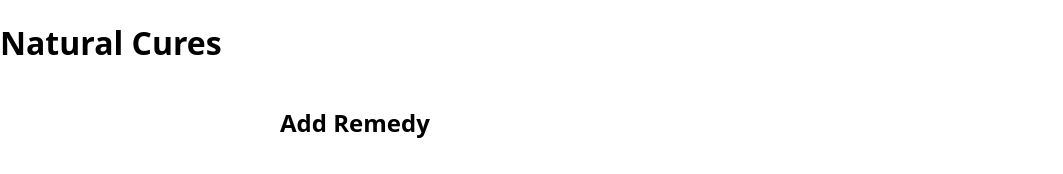
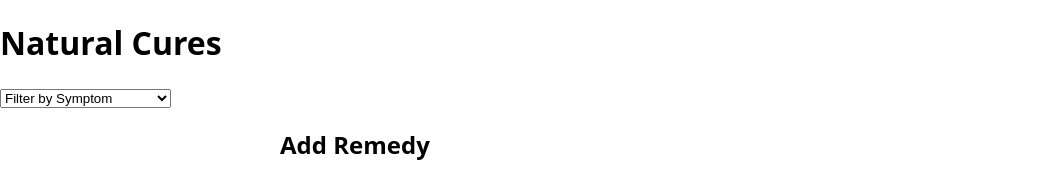
Before and after one commit to Rahaf91/capstone-natural-cures, a Next.js app: page / in a window 1280 px wide. Shown: the top 174 px of the page, without its empty margins (0-1063 px from the left). Built offline with nearby package versions, Linux system fonts and the light colour scheme.

Commit message:
function work

```diff
--- a/components/FilterRemedies.js
+++ b/components/FilterRemedies.js
@@ -1,30 +1,30 @@
-export default function FilterList() {
+import symptoms from "../assets/symptoms.json";
+
+export default function FilterList({
+  selectedSymptom,
+  handleSymptomChange,
+  handleClearFilter,
+}) {
   return (
     <>
-      <ul>
-        {symptoms.map((symptom) => (
-          <li key={symptom} onClick={() => onSelect(symptom)}>
-            {symptom}
-          </li>
-        ))}
-      </ul>
-      <ul>
-        {selectedSymptoms.length !== 0 && (
-          <>
-            {selectedSymptoms.map((selectedSymptom) => (
-              <li
-                key={selectedSymptom}
-                onClick={() => onDeselect(selectedSymptom)}
-              >
-                {selectedSymptom} X
-              </li>
-            ))}
-            <button type="button" onClick={onClear}>
-              Clear
-            </button>
-          </>
+      <section>
+        <select
+          id="symptoms"
+          name="symptoms"
+          value={selectedSymptom}
+          onChange={handleSymptomChange}
+        >
+          <option value="">Filter by Symptom</option>
+          {symptoms.map((symptom, index) => (
+            <option key={index} value={symptom}>
+              {symptom}
+            </option>
+          ))}
+        </select>
+        {selectedSymptom && (
+          <button onClick={handleClearFilter}>Remove Filter</button>
         )}
-      </ul>
+      </section>
     </>
   );
 }
--- a/pages/_app.js
+++ b/pages/_app.js
@@ -1,13 +1,10 @@
 import GlobalStyle from "../styles";
-
 import initialRemedies from "../assets/remedies.json";
 import { useState } from "react";
 import { uid } from "uid";
 
 export default function App({ Component, pageProps }) {
   const [remedies, setRemedies] = useState(initialRemedies);
-  const [filterMode, setFilterMode] = useState(false);
-  const [selectedSymptom, setSelectedSymptom] = useState([]);
 
   function handleAddRemedy(newRemedy) {
     setRemedies([
--- a/pages/index.js
+++ b/pages/index.js
@@ -1,14 +1,44 @@
 import RemediesList from "@/components/RemediesList";
 import RemedyForm from "@/components/RemedyForm";
+import FilterList from "@/components/FilterRemedies";
+import { useState } from "react";
+
 export default function HomePage({ remedies, handleAddRemedy }) {
+  const [selectedSymptom, setSelectedSymptom] = useState("");
+  const [filteredRemedies, setFilteredRemedies] = useState(remedies);
+
+  function handleSymptomChange(event) {
+    const selected = event.target.value;
+    setSelectedSymptom(selected);
+
+    if (selected === "") {
+      setFilteredRemedies(remedies);
+    } else {
+      const filtered = remedies.filter((remedy) =>
+        remedy.symptoms.includes(selected)
+      );
+      setFilteredRemedies(filtered);
+    }
+  }
+
+  function handleClearFilter() {
+    setSelectedSymptom("");
+    setFilteredRemedies(remedies);
+  }
+
   return (
     <>
       <h1>Natural Cures</h1>
+      <FilterList
+        selectedSymptom={selectedSymptom}
+        handleSymptomChange={handleSymptomChange}
+        handleClearFilter={handleClearFilter}
+      />
       <RemedyForm onAddRemedy={handleAddRemedy} />
       {remedies.length === 0 ? (
         <p>You have no remedies left! Please add new remedies</p>
       ) : (
-        <RemediesList remedies={remedies} />
+        <RemediesList remedies={filteredRemedies} />
       )}
     </>
   );
```
